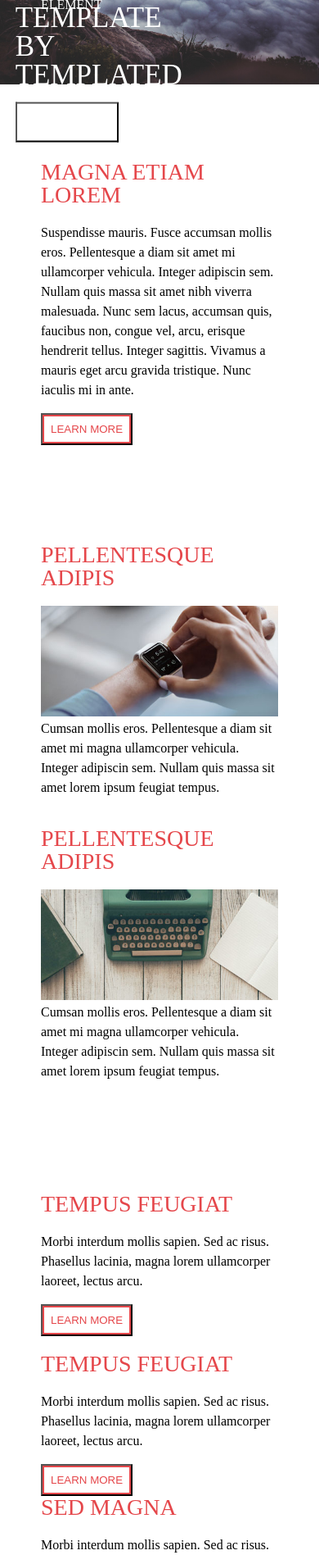
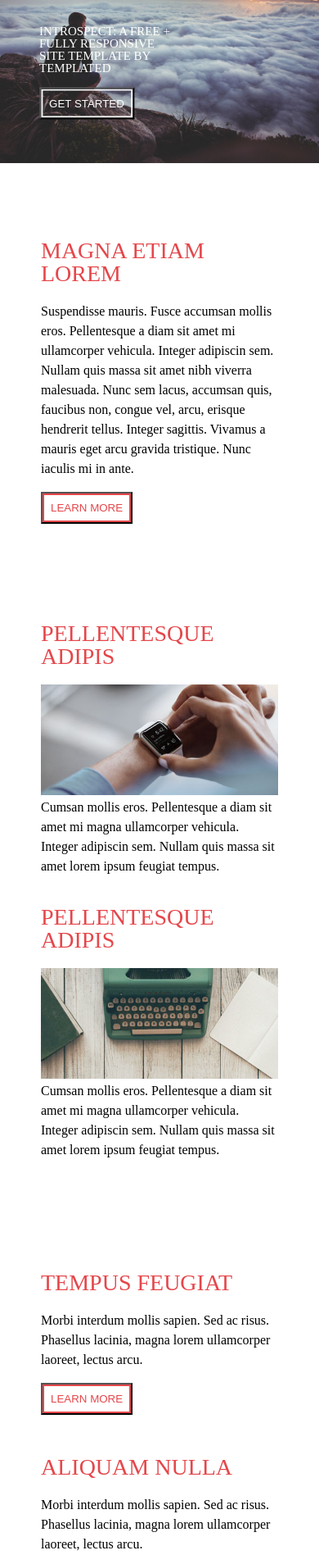
Before and after one commit to ruchikh/html_css_practice, a plain HTML site: page project/Day-9/layout3/index.html in a window 390 px wide. Shown: the part 103-2000 px from the top of the page at 82% size. Drawn offline with Linux system fonts and the light colour scheme.

Commit message:
modified layout

```diff
--- a/project/Day-9/layout3/assets/stylesheet/style.css
+++ b/project/Day-9/layout3/assets/stylesheet/style.css
@@ -160,7 +160,7 @@ p {
 	background-color: transparent;
     box-shadow: inset 0 0 0 2px #fff;
     color: #ffff;
-    padding: 15px;
+    padding: 10px;
 }
 
 /*.btn {
@@ -180,7 +180,6 @@ p {
 .TEMPUS {
 	width: 25%;
 	float: left;
-	/*margin-left: 5%;*/
 }
 .ALIQUAM{
 	width: 25%;
@@ -192,8 +191,6 @@ p {
 .SED {
 	width: 25%;
 	float: right;
-	/*margin-left: 5%;*/
-
 }
 
 .contact
@@ -233,14 +230,16 @@ p {
 
 }
 
+/*For The Responsive*/
+
 
 @media all and (max-width :760px){
-	.copyright {
+.copyright {
 		width: 100%;
-	}
-	.content {
+}
+.content {
 		width: 100%;
-	}
+}
 
 .gallery-1 {
 	width: 100%;
@@ -266,38 +265,68 @@ p {
 }
 img {
 	width: 100%;
-
+}
+h1 {
+	width:100%;
+	font-size: 15px;
+	color: #fff;
+}
 }
 
+
 @media all and (max-width :520px){
-	.content {
+.content {
 		width: 100%;
 	}
 
 .gallery-1 {
 	width: 100%;
-
 }
 
 .gallery-2 {
 	width: 100%;
 
+
 }
 .TEMPUS {
 	width: 100%;
-
-	/*margin-left: 5%;*/
+	margin-bottom: 30PX;
 }
 .ALIQUAM{
 	width: 100%;
-	margin: 0;
+	margin-bottom: 30PX;
 }
 
 .SED {
 	width: 100%;
 	float: none;
+	margin-bottom: 30PX;
 
 }
 img{
 	width: 100%;
+
 }
+.image {
+	margin-top: 6em;
+}
+h1 {
+	width:100%;
+	font-size: 15px;
+	color: #fff;
+}
+.banner {
+	margin-top: 10%;
+}
+.btn1 {
+	background-color: transparent;
+    box-shadow: inset 0 0 0 2px #fff;
+    color: #ffff;
+}
+.navigation {
+	display:none;
+}
+.copyright {
+		width: 100%;
+}
+}
--- a/project/Day-9/layout3/index.html
+++ b/project/Day-9/layout3/index.html
@@ -7,7 +7,7 @@
 		<link rel="stylesheet" type="text/css" href="assets/stylesheet/style.css">
 	</head>
 	<body>
-		<header class="primary-header">
+		<header>
 
 			<div class="header padding">
 				<div class="cf">
@@ -21,7 +21,7 @@
 			</div>
 		</div>
 		</header>
-		<a href="#menu" class="navPanel"><span class="fa fa-bars"></span></a>
+		<a href="" class="navPanel"></a>
 		<section class="container ">
 			<img class="image" src="assets/media/banner.jpg" alt="Instrospect">
 			<div class="banner padding">
@@ -69,7 +69,7 @@
 				</div>
 
 				<div class="ALIQUAM">
-					<h2>TEMPUS FEUGIAT</h2>
+					<h2>ALIQUAM NULLA</h2>
 					<p>Morbi interdum mollis sapien. Sed ac risus. Phasellus lacinia, magna lorem ullamcorper laoreet, lectus arcu.</p>
 					<button class="btn">LEARN MORE</button>
 			    </div>
@@ -95,7 +95,6 @@
 				  <br><br>
 				</form>
 			    <h5>MESSAGE</h5>
-
 				<br>
 				<textarea class= "message" rows="20" cols="100">
 				</textarea>
@@ -106,7 +105,5 @@
 						&copy; Untitled Design: <a href="https://templated.co/">TEMPLATED</a>. Images <a href="https://unsplash.com/">Unsplash</a>
 				</div>
 		</section>
-
-
 	</body>
 </html>
```
